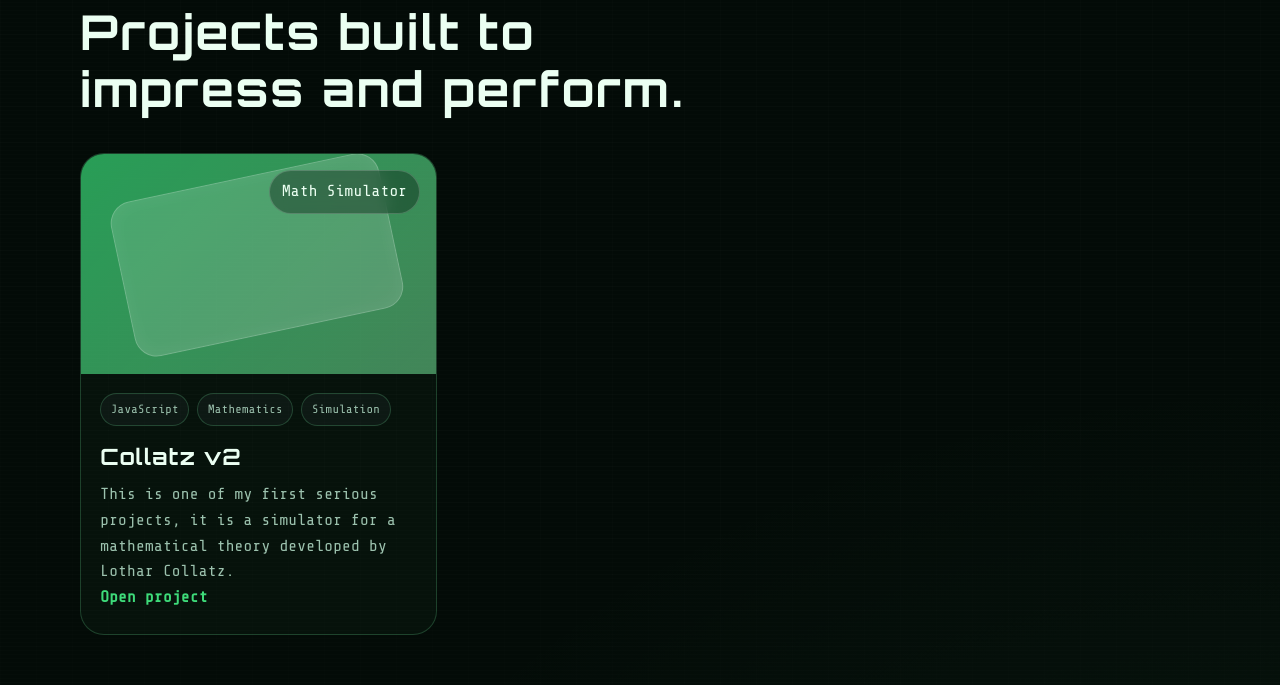
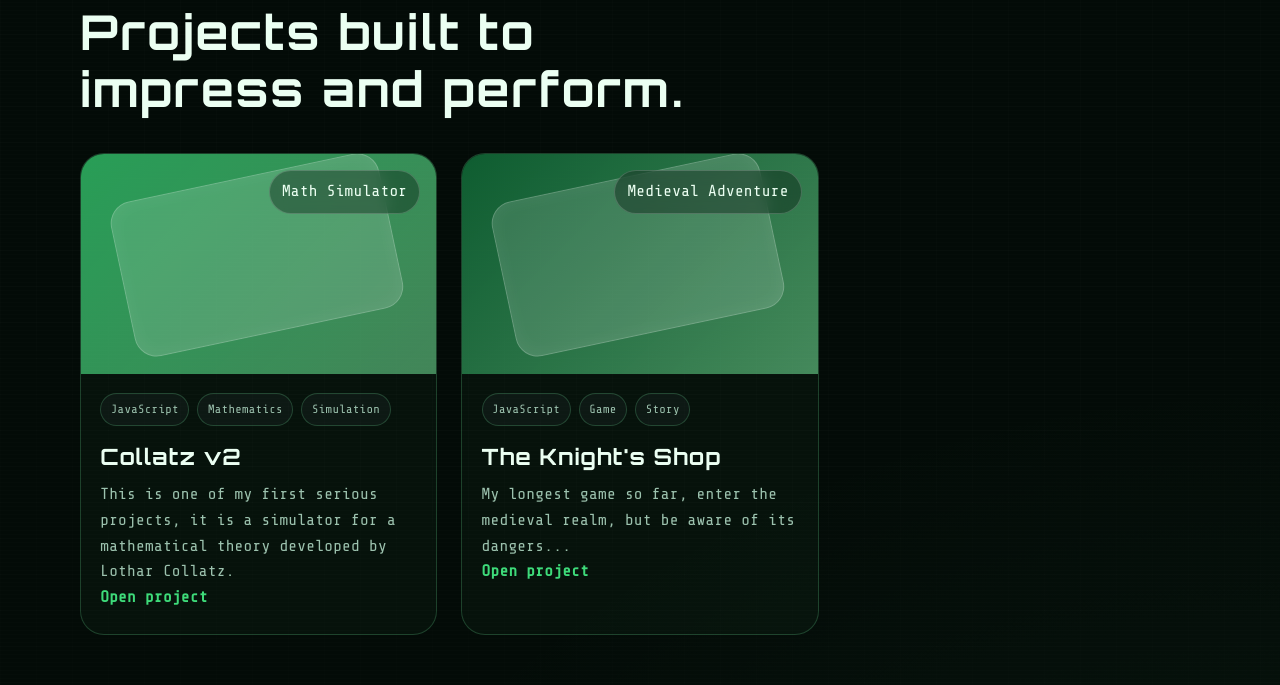
Before and after one commit to pedropontesmartins1310-max/Portfolio, a plain HTML site: page Portfolio.html in a window 1280 px wide. Shown: the part 2594-3279 px from the top of the page. Drawn offline with nearby package versions, Linux system fonts and the light colour scheme.

Commit message:
new project

```diff
--- a/Portfolio.html
+++ b/Portfolio.html
@@ -241,6 +241,22 @@
                   <a class="project-link" href="https://pedropontesmartins1310-max.github.io/Collatz-v2/" target="_blank" rel="noreferrer">Open project</a>
                 </div>
               </article>
+
+              <article class="project-card reveal" data-category="game">
+                <div class="project-image gradient-2">
+                  <span class="project-badge">Medieval Adventure</span>
+                </div>
+                <div class="project-content">
+                  <div class="project-meta">
+                    <span>JavaScript</span>
+                    <span>Game</span>
+                    <span>Story</span>
+                  </div>
+                  <h3>The Knight's Shop</h3>
+                  <p>My longest game so far, enter the medieval realm, but be aware of its dangers...</p>
+                  <a class="project-link" href="https://pedropontesmartins1310-max.github.io/the-Kights-shop/" target="_blank" rel="noreferrer">Open project</a>
+                </div>
+              </article>
             </div>
           </div>
         </section>
```
